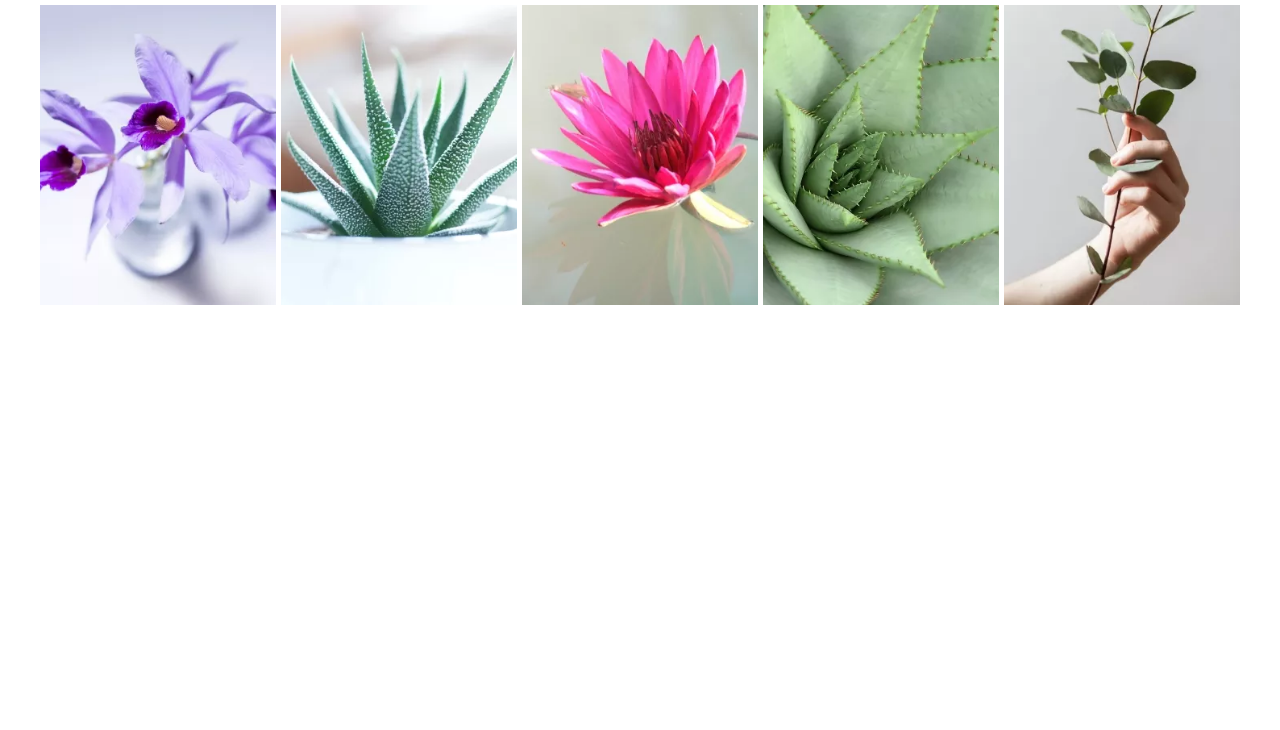
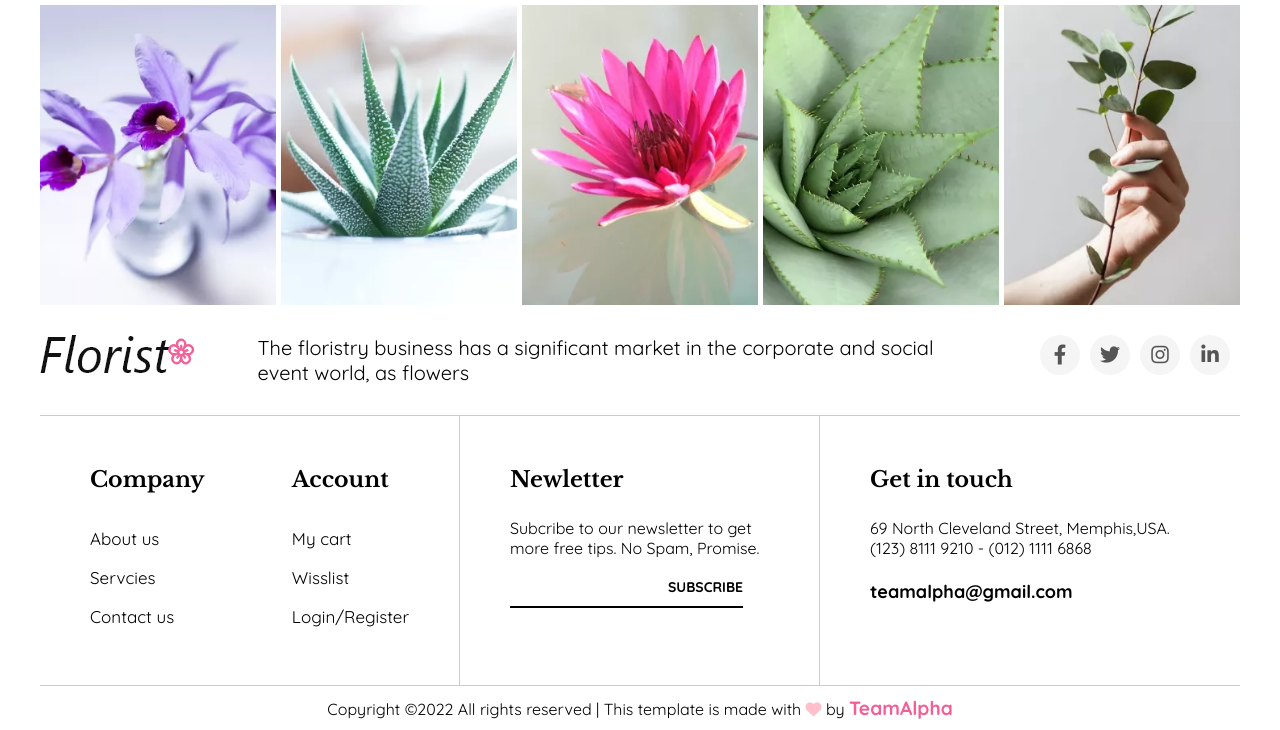
Before and after one commit to YairHtutSoe/florist, a plain HTML site: page index.html in a window 1280 px wide. Shown: the part 4654-5384 px from the top of the page. Before the commit the page ends 4959 px from the top, so only its background shows below. Drawn offline with nearby package versions, Linux system fonts and the light colour scheme.

Commit message:
jan 10 2022

```diff
--- a/index.html
+++ b/index.html
@@ -735,7 +735,74 @@
 	</section>
 	<footer>
 		<div class="row">
-
+			<div class="white_space_s">
+				<div class="footer_top">
+					<div class="footer_t1 gooter_tg">
+						<img src="img/logo.webp">
+					</div>
+					<div class="footer_t2 gooter_tg">
+						<p>
+							The floristry business has a significant market
+							 in the corporate and social event world, as
+							 flowers
+						</p>
+					</div>
+					<div class="footer_t3 footer_tg">
+						<i class="fab fa-facebook-f"></i>
+						<i class="fab fa-twitter"></i>
+						<i class="fab fa-instagram"></i>
+						<i class="fab fa-linkedin-in"></i>
+					</div>
+				</div>
+			</div>
+			<div class="footer_m_container">
+						<div class="footer_m1 footer_mg">
+							<div class="footer_m1a footer_m1g">
+								<h4>Company</h4>
+								<ul>
+									<li><a href="#">About us</a></li>
+									<li><a href="#">Servcies</a></li>
+									<li><a href="#">Contact us</a></li>
+								</ul>
+							</div>
+							<div class="footer_m1b footer_m1g">
+								<h4>Account</h4>
+								<ul>
+									<li><a href="#">My cart</a></li>
+									<li><a href="#">Wisslist</a></li>
+									<li><a href="#">Login/Register</a></li>
+								</ul>
+							</div>
+						</div>
+						<div class="footer_m2 footer_mg">
+							<h4>Newletter</h4>
+							<p>
+								Subcribe to our newsletter to get more free
+								tips. No Spam, Promise.
+							</p>
+							<form class="footer_m_form">
+								<input type="email" name="subscribe"/>
+								<span>subscribe</span>
+							</form>
+						</div>
+						<div class="footer_m3 footer_mg">
+							<h4>Get in touch</h4>
+							<p>
+								69 North Cleveland Street, Memphis,USA.
+								(123) 8111 9210 - (012) 1111 6868
+							</p>
+							<a href="mailto:teamalpha@gmail.com">
+								teamalpha@gmail.com
+							</a>
+						</div>
+			</div>
+			<div class="footer_b">
+				<p>
+					Copyright ©2022 All rights reserved | This template is
+					made with <i class="fas fa-heart"></i>  by <a href="#">
+					TeamAlpha</a>
+				</p>
+			</div>
 		</div>
 	</footer>
 	<script type="text/javascript" src="script.js"></script>
--- a/style.css
+++ b/style.css
@@ -990,3 +990,150 @@ header .hero_rel{
 .follow_g:hover .follow_content{
 	transform: scale(1.0);
 }
+
+/******footer*********/
+footer h4{
+	font-family: var(--ff2);
+	margin-bottom: 25px;
+	font-size: 110%;
+}
+.footer_top{
+	width: 100%;
+	display: flex;
+	justify-content: space-between;
+}
+.footer_t2{
+	width: 60%;
+}
+.footer_t3{
+	display: flex;
+}
+.footer_t3 i{
+	margin-right: 10px;
+	color: #555;
+	width: 40px;
+	height: 40px;
+	background: whitesmoke;
+	border-radius: 50%;
+
+	display: flex;
+	justify-content: center;
+	align-items: center;
+
+	transition: all 0.3s;
+}
+.footer_t3 i:hover{
+	background: var(--pc);
+	color: #fff;
+	transform: rotate(1turn);
+}
+.footer_m_container{
+	width: 100%;
+	display: flex;
+		border-top: 0.5px solid rgba(0, 0, 0, 0.2);
+	border-bottom: 0.5px solid rgba(0, 0, 0, 0.2);
+}
+.footer_mg{
+	padding: 50px;
+}
+.footer_m1{
+	width: 35%;
+	/*background: burlywood;*/
+	display: flex;
+	justify-content: space-between;
+	border-right: 0.5px solid rgba(0, 0, 0, 0.2);
+}
+.footer_m1 ul{
+	list-style: none;
+	padding: 0;
+	margin: 0;
+}
+.footer_m1 li{
+	padding: 7px 0;
+}
+.footer_m1 a{
+	text-decoration: none;
+	font-size: 85%;
+	color: #000;
+
+	transition: all 0.3s;
+}
+.footer_m1 a:hover{
+	color: var(--pc);
+}
+.footer_m2{
+	width: 30%;
+	/*background: cyan;*/
+	border-right: 0.5px solid rgba(0, 0, 0, 0.2);
+}
+.footer_m2 p{
+	font-size: 80%;
+}
+.footer_m2 form{
+	display: block;
+	/*background: #ff0;*/
+	width: 90%;
+	height: 30px;
+	margin-top: 20px;
+	border-bottom: 2px solid #000;
+
+	position: relative;
+}
+.footer_m2 input{
+	width: 100%;
+	height: 100%;
+	display: block;
+	background: transparent;
+	border: none;
+}
+.footer_m2 input:focus{
+	outline: none;
+}
+.footer_m2 span{
+	position: absolute;
+	top: 0;
+	right: 0;
+	text-transform: uppercase;
+	font-size: 70%;
+	font-weight: bold;
+}
+.footer_m3{
+	width: 35%;
+	/*background: pink;*/
+}
+.footer_m3 p{
+	font-size: 80%;
+	margin-bottom: 20px;
+}
+.footer_m3 a{
+	text-decoration: none;
+	color: #000;
+	font-size: 90%;
+	font-weight: bold;
+
+	transition: all 0.3s;
+}
+.footer_m3 a:hover{
+	color: var(--pc);
+}
+.footer_b{
+	width: 100%;
+	text-align: center;
+	padding: 10px 0px;
+}
+.footer_b p{
+	font-size: 80%;
+}
+.footer_b i{
+	color: pink;
+}
+.footer_b a{
+	text-decoration: none;
+	color: var(--pc);
+	font-weight: bold;
+	transition: all 0.3s;
+	font-size: 120%;
+}
+.footer_b a:hover{
+	color: #000;
+}
```
